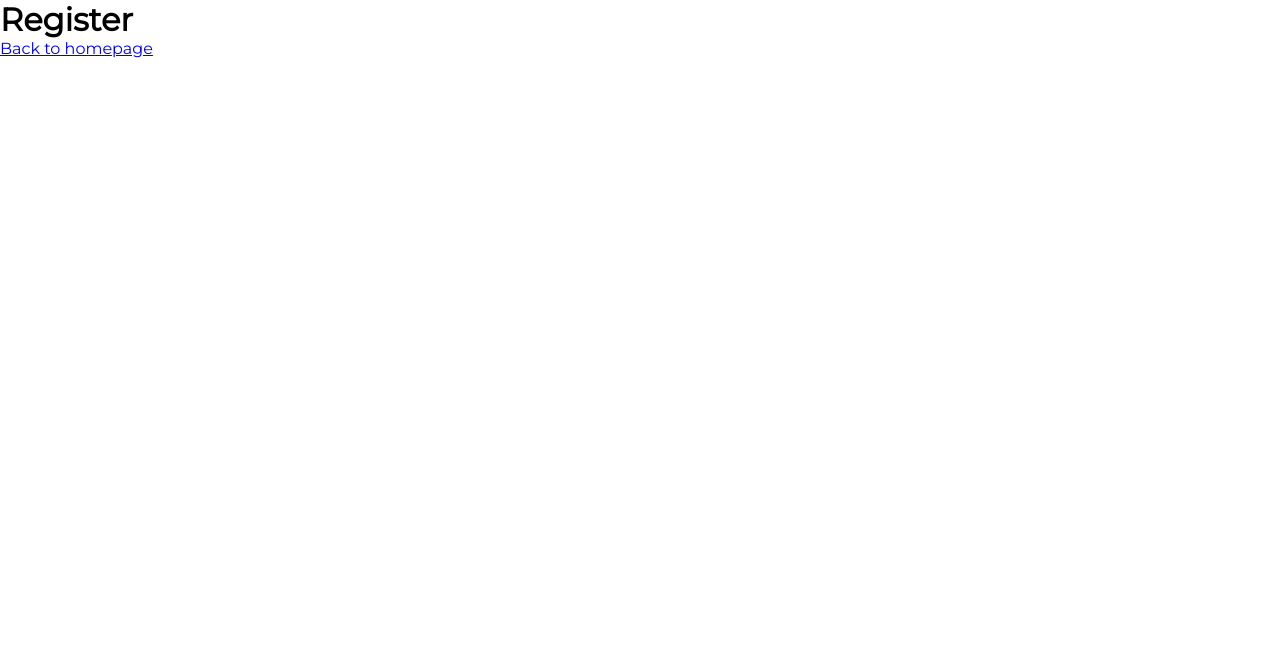
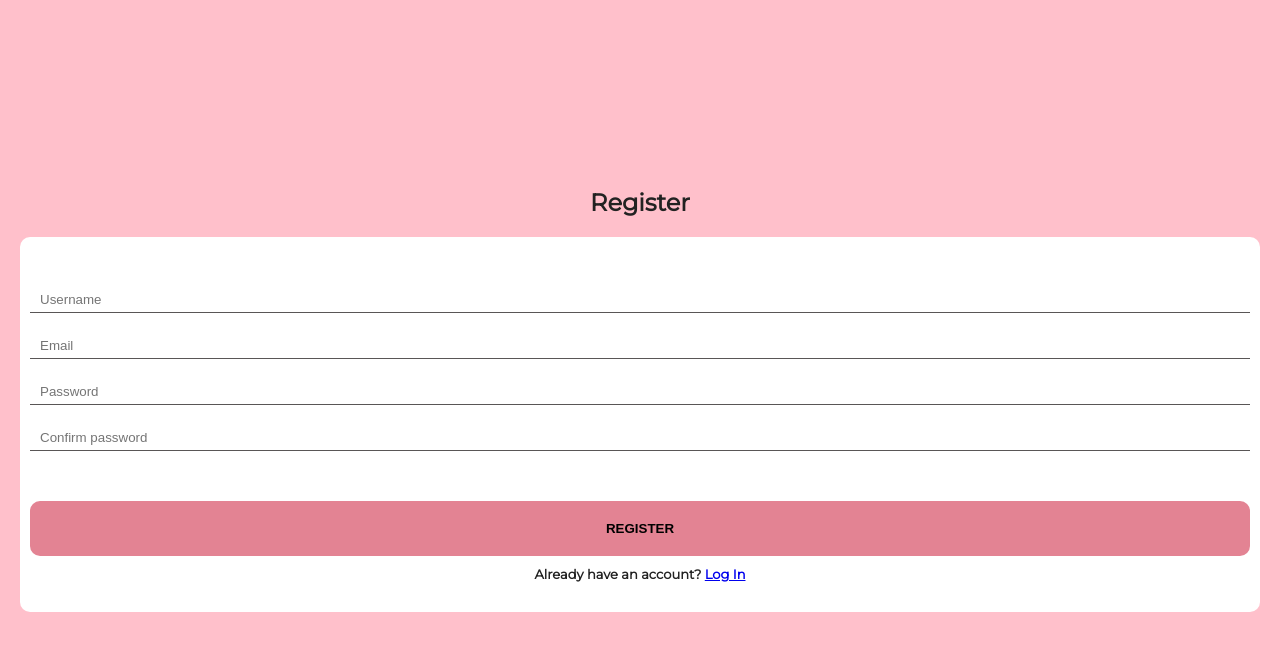
Before and after one commit to Evva1023/Blog-Website, a React (Create React App) app in the folder client/: page /register in a window 1280 px wide. Shown: the top 650 px of the page. Built offline with nearby package versions, Linux system fonts and the light colour scheme.

Commit message:
Styled LoginView and RegisterView

```diff
--- a/client/src/style.css
+++ b/client/src/style.css
@@ -8,6 +8,7 @@
 
 body {
     font-family: "Montserrat", Arial, sans-serif;
+    color: #222;
 }
 
 input, button {
@@ -29,8 +30,12 @@ button {
 
 .nav-link {
     display: inline-block;
+    background-color: #fff;
+    color: #222;
+    text-decoration: none;
     padding: 5px 10px;
-    margin: 0 10px;
+    border-radius: 10px;
+    margin: 10px 10px 0 0;
 }
 
 .login-container {
@@ -48,32 +53,44 @@ button {
     margin-bottom: 20px;
 }
 
-.login-form {
+.form {
     width: 100%;
     padding: 30px 10px;
     background: #fff;
     border-radius: 10px;
 }
 
-.login-form-input, .login-form-btn {
+.form-input, .form-btn {
     width: 100%;
     border: none;
     outline: none;
 }
 
-.login-form-input {
+.form-input {
     border-bottom: 1px solid #595656;
 }
 
-.login-form-btn {
+.form-input:focus {
+    border-bottom: 2px;
+}
+
+.form-btn {
     padding: 20px 0;
     text-transform: uppercase;
     font-weight: bold;
     margin-top: 50px;
+    margin-bottom: 10px;
     border-radius: 10px;
     background-color: #e38393;
 }
 
-.login-form-btn:hover {
+.form-btn:hover {
     background-color: #e55e74;
 }
+
+.form span {
+    display: block;
+    font-size: 13px;
+    font-weight: bold;
+    text-align: center;
+}
--- a/client/src/views/LoginView.js
+++ b/client/src/views/LoginView.js
@@ -1,14 +1,16 @@
 import React from "react";
+import { Link } from "react-router-dom";
 
 export const LoginView = () => {
     return (
         <div className="login-container">
             <section className="login flex">
                 <h1>Log In</h1>
-                <form className="login-form">
-                    <input className="login-form-input" type="text" placeholder="Username" />
-                    <input className="login-form-input" type="password" placeholder="Password" />
-                    <button className="login-form-btn">Log In</button>
+                <form className="form">
+                    <input className="form-input" type="text" placeholder="Username" />
+                    <input className="form-input" type="password" placeholder="Password" />
+                    <button className="form-btn">Log In</button>
+                    <span>You don't have an account yet? <Link to="/register">Register Now</Link></span>
                 </form>
             </section>
         </div>
--- a/client/src/views/RegisterView.js
+++ b/client/src/views/RegisterView.js
@@ -1,10 +1,20 @@
 import React from "react";
+import { Link } from "react-router-dom";
 
 export const RegisterView = () => {
     return (
-        <>
-        <h1>Register</h1>
-        <a href="/">Back to homepage</a>
-        </>
+        <div className="login-container">
+            <section className="login flex">
+                <h1>Register</h1>
+                <form className="form">
+                    <input className="form-input" type="text" placeholder="Username" required />
+                    <input className="form-input" type="email" placeholder="Email" required />
+                    <input className="form-input" type="password" placeholder="Password" required />
+                    <input className="form-input" type="password" placeholder="Confirm password" required />
+                    <button className="form-btn">Register</button>
+                    <span>Already have an account? <Link to="/login">Log In</Link></span>
+                </form>
+            </section>
+        </div>
     );
 };
```
